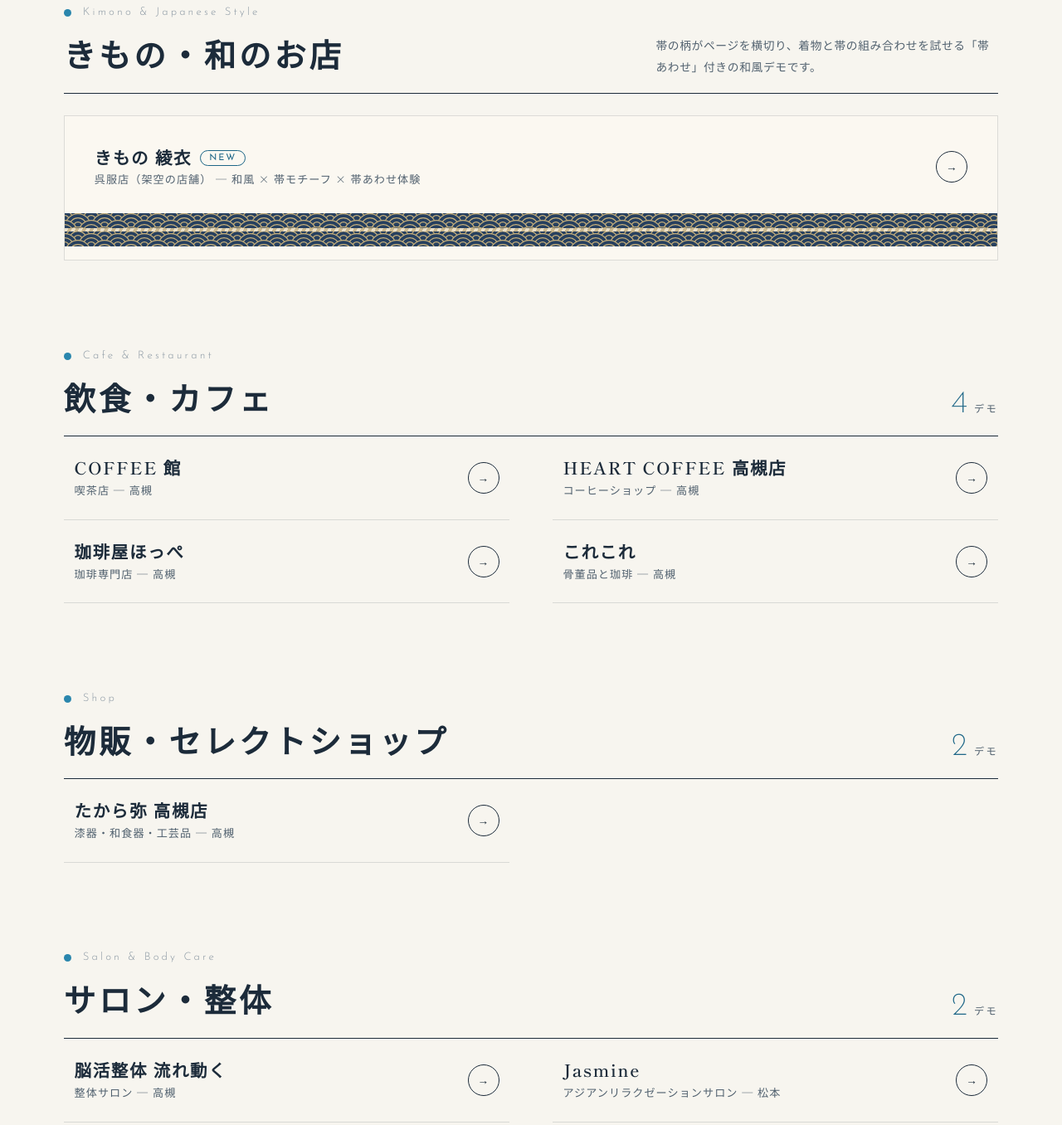
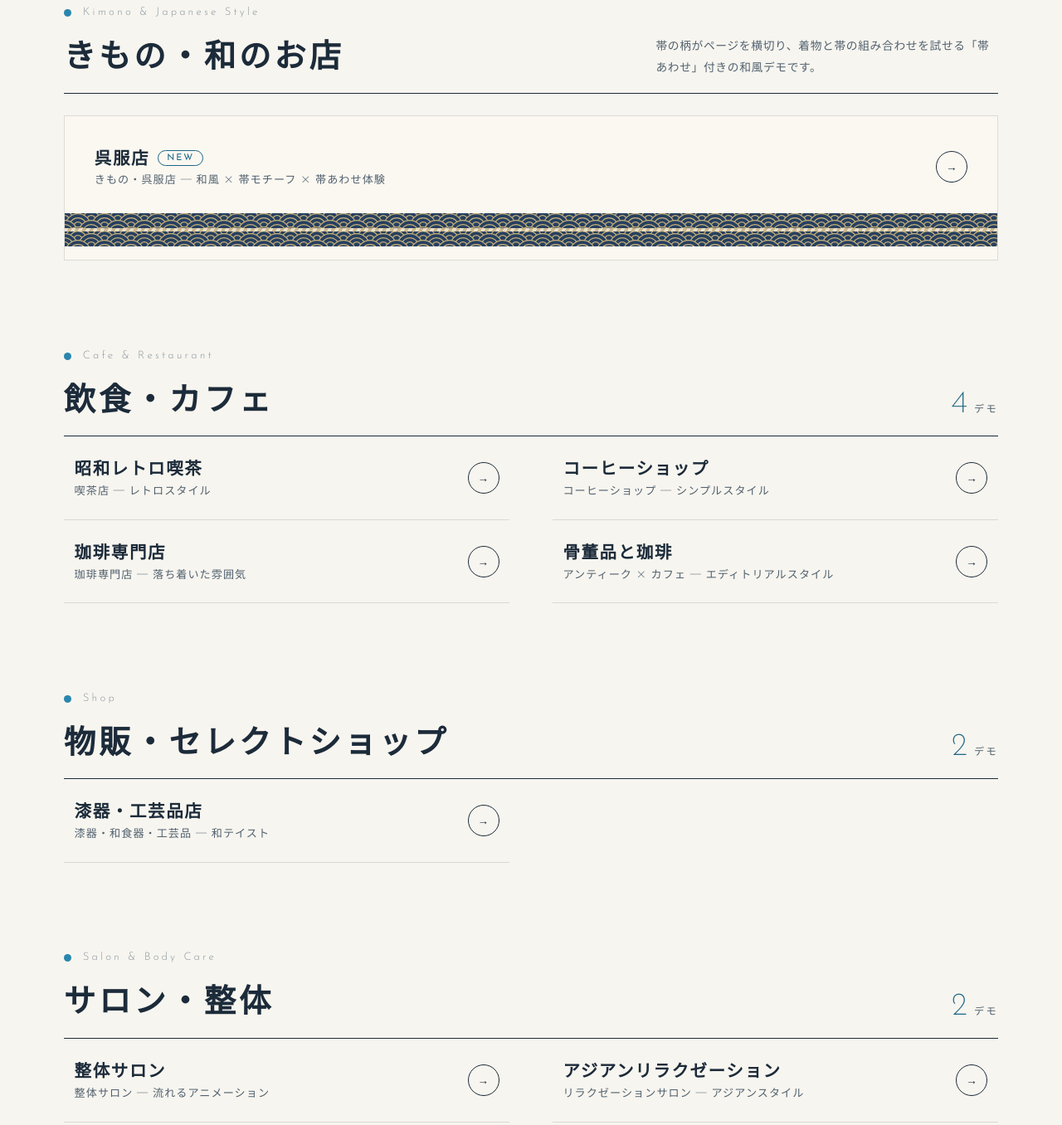
Before and after one commit to masa-takibineko/hp-demos, a plain HTML site: page index.html in a window 1280 px wide. Shown: the part 1940-3296 px from the top of the page at 83% size. Drawn offline with Linux system fonts and the light colour scheme.

Commit message:
デモ一覧(index.html): 実際の店舗名をすべて業種名に匿名化
HEART COFFEE / 珈琲屋ほっぺ / これこれ / たから弥 / 脳活整体 /
Jasmine / Lumière / きもの綾衣 → 業種名のみに変更。
場所情報（高槻・松本）も削除。

Co-Authored-By: Claude Sonnet 4.6 <noreply@anthropic.com>

```diff
--- a/index.html
+++ b/index.html
@@ -233,7 +233,7 @@ footer a:hover{color:var(--sea-d);}
     </div>
     <div class="demos">
       <a class="demo rv" href="demo_lumiere.html">
-        <div><div class="demo-name">Lumière hair atelier<span class="demo-plan">PREMIUM</span></div><div class="demo-type">高級ヘアサロン — AI動画 × 3D × 管理画面</div></div>
+        <div><div class="demo-name">高級ヘアサロン<span class="demo-plan">PREMIUM</span></div><div class="demo-type">ヘアサロン — AI動画 × 3D × 管理画面</div></div>
         <span class="demo-arrow">→</span>
       </a>
     </div>
@@ -251,8 +251,8 @@ footer a:hover{color:var(--sea-d);}
     <a class="wa-card rv" href="demo_きもの綾衣.html">
       <span class="wa-obi" aria-hidden="true"></span>
       <div class="wa-body">
-        <div class="demo-name">きもの 綾衣<span class="demo-plan">NEW</span></div>
-        <div class="demo-type">呉服店（架空の店舗） — 和風 × 帯モチーフ × 帯あわせ体験</div>
+        <div class="demo-name">呉服店<span class="demo-plan">NEW</span></div>
+        <div class="demo-type">きもの・呉服店 — 和風 × 帯モチーフ × 帯あわせ体験</div>
       </div>
       <span class="demo-arrow">→</span>
     </a>
@@ -269,16 +269,16 @@ footer a:hover{color:var(--sea-d);}
     </div>
     <div class="demos">
       <a class="demo rv" href="demo_coffee_館.html">
-        <div><div class="demo-name">COFFEE 館</div><div class="demo-type">喫茶店 — 高槻</div></div><span class="demo-arrow">→</span>
+        <div><div class="demo-name">昭和レトロ喫茶</div><div class="demo-type">喫茶店 — レトロスタイル</div></div><span class="demo-arrow">→</span>
       </a>
       <a class="demo rv" href="demo_ハートコーヒー_高槻店.html">
-        <div><div class="demo-name">HEART COFFEE 高槻店</div><div class="demo-type">コーヒーショップ — 高槻</div></div><span class="demo-arrow">→</span>
+        <div><div class="demo-name">コーヒーショップ</div><div class="demo-type">コーヒーショップ — シンプルスタイル</div></div><span class="demo-arrow">→</span>
       </a>
       <a class="demo rv" href="demo_珈琲屋ほっぺ.html">
-        <div><div class="demo-name">珈琲屋ほっぺ</div><div class="demo-type">珈琲専門店 — 高槻</div></div><span class="demo-arrow">→</span>
+        <div><div class="demo-name">珈琲専門店</div><div class="demo-type">珈琲専門店 — 落ち着いた雰囲気</div></div><span class="demo-arrow">→</span>
       </a>
       <a class="demo rv" href="demo_これこれ_骨董品と珈琲.html">
-        <div><div class="demo-name">これこれ</div><div class="demo-type">骨董品と珈琲 — 高槻</div></div><span class="demo-arrow">→</span>
+        <div><div class="demo-name">骨董品と珈琲</div><div class="demo-type">アンティーク × カフェ — エディトリアルスタイル</div></div><span class="demo-arrow">→</span>
       </a>
     </div>
   </section>
@@ -294,7 +294,7 @@ footer a:hover{color:var(--sea-d);}
     </div>
     <div class="demos">
       <a class="demo rv" href="demo_たから弥高槻店.html">
-        <div><div class="demo-name">たから弥 高槻店</div><div class="demo-type">漆器・和食器・工芸品 — 高槻</div></div><span class="demo-arrow">→</span>
+        <div><div class="demo-name">漆器・工芸品店</div><div class="demo-type">漆器・和食器・工芸品 — 和テイスト</div></div><span class="demo-arrow">→</span>
       </a>
     </div>
   </section>
@@ -310,10 +310,10 @@ footer a:hover{color:var(--sea-d);}
     </div>
     <div class="demos">
       <a class="demo rv" href="demo_脳活整体_流れ動く.html">
-        <div><div class="demo-name">脳活整体 流れ動く</div><div class="demo-type">整体サロン — 高槻</div></div><span class="demo-arrow">→</span>
+        <div><div class="demo-name">整体サロン</div><div class="demo-type">整体サロン — 流れるアニメーション</div></div><span class="demo-arrow">→</span>
       </a>
       <a class="demo rv" href="demo_jasmine.html">
-        <div><div class="demo-name">Jasmine</div><div class="demo-type">アジアンリラクゼーションサロン — 松本</div></div><span class="demo-arrow">→</span>
+        <div><div class="demo-name">アジアンリラクゼーション</div><div class="demo-type">リラクゼーションサロン — アジアンスタイル</div></div><span class="demo-arrow">→</span>
       </a>
     </div>
   </section>
```
